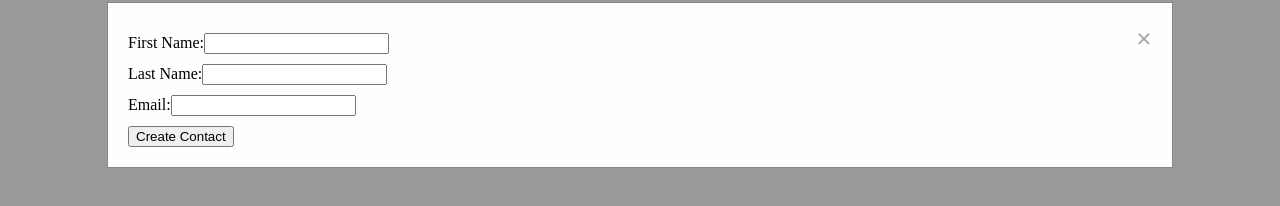
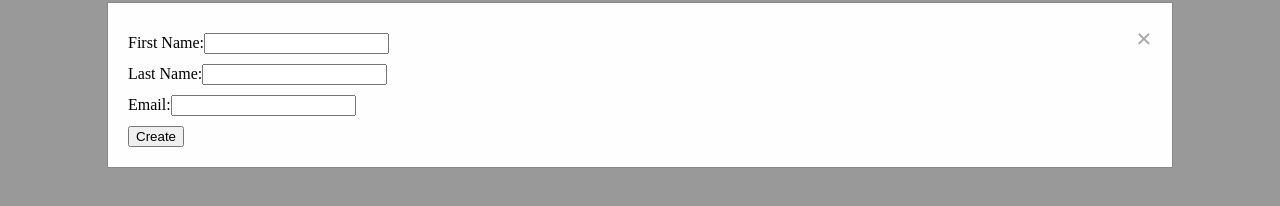
Before and after one commit to luneroka/contact-list, a React (Vite) app in the folder frontend/: page / in a window 1280 px wide. Both pictures are taken after a click on the button "Create New Contact". Shown: the part 126-332 px from the top of the page. Built offline with nearby package versions, Linux system fonts and the light colour scheme; no server answers.

Commit message:
Added logic and rendering to update contact

```diff
--- a/frontend/src/App.jsx
+++ b/frontend/src/App.jsx
@@ -6,6 +6,8 @@ import ContactForm from './ContactForm';
 function App() {
   const [contacts, setContacts] = useState([]);
   const [isModalOpen, setIsModalOpen] = useState(false);
+  // Store the contact we are currently editing
+  const [currentContact, setCurrentContact] = useState({});
 
   useEffect(() => {
     fetchContacts();
@@ -19,15 +21,28 @@ function App() {
 
   const closeModal = () => {
     setIsModalOpen(false);
+    // Reset the modal as soon as we close it
+    setCurrentContact({});
   };
 
   const openCreateModal = () => {
     if (!isModalOpen) setIsModalOpen(true);
   };
 
+  const openEditModal = (contact) => {
+    if (isModalOpen) return;
+    setCurrentContact(contact);
+    setIsModalOpen(true);
+  };
+
+  const onUpdate = () => {
+    closeModal();
+    fetchContacts();
+  }
+
   return (
     <>
-      <ContactList contacts={contacts} />
+      <ContactList contacts={contacts} updateContact={openEditModal} updateCallback={onUpdate}/>
       <button onClick={openCreateModal}>Create New Contact</button>
       {isModalOpen && (
         <div className='modal'>
@@ -35,7 +50,7 @@ function App() {
             <span className='close' onClick={closeModal}>
               &times;
             </span>
-            <ContactForm />
+            <ContactForm existingContact={ currentContact } updateCallback={onUpdate}/>
           </div>
         </div>
       )}
--- a/frontend/src/ContactForm.jsx
+++ b/frontend/src/ContactForm.jsx
@@ -1,10 +1,12 @@
 import { useState } from 'react';
 
-const ContactForm = () => {
+const ContactForm = ({ existingContact = {}, updateCallback }) => {
   // Add the states for the variables
-  const [firstName, setFirstName] = useState('');
-  const [lastName, setLastName] = useState('');
-  const [email, setEmail] = useState('');
+  const [firstName, setFirstName] = useState(existingContact.firstName || '');
+  const [lastName, setLastName] = useState(existingContact.lastName || '');
+  const [email, setEmail] = useState(existingContact.email || '');
+
+  const updating = Object.entries(existingContact).length !== 0;
 
   const onSubmit = async (e) => {
     e.preventDefault();
@@ -15,7 +17,7 @@ const ContactForm = () => {
       email,
     };
 
-    const url = 'http://127.0.0.1:5000/create_contact';
+    const url = 'http://127.0.0.1:5000/' + (updating ? `update_contact/${existingContact.id}` : 'create_contact');
     const options = {
       method: 'POST',
       headers: {
@@ -32,7 +34,7 @@ const ContactForm = () => {
       const data = await response.json();
       alert(data.message);
     } else {
-      // Successful
+      updateCallback();
     }
   };
 
@@ -65,7 +67,7 @@ const ContactForm = () => {
           onChange={(e) => setEmail(e.target.value)}
         />
       </div>
-      <button type='submit'>Create Contact</button>
+      <button type='submit'>{updating ? 'Update' : 'Create'}</button>
     </form>
   );
 };
--- a/frontend/src/ContactList.jsx
+++ b/frontend/src/ContactList.jsx
@@ -1,6 +1,6 @@
 import React from 'react';
 
-const ContactList = ({ contacts }) => {
+const ContactList = ({ contacts, updateContact, updateCallback }) => {
   return (
     <div>
       <h2>Contacts</h2>
@@ -20,7 +20,7 @@ const ContactList = ({ contacts }) => {
               <td>{contact.lastName}</td>
               <td>{contact.email}</td>
               <td>
-                <button>Update</button>
+                <button onClick={() => updateContact(contact)}>Update</button>
                 <button>Delete</button>
               </td>
             </tr>
```
